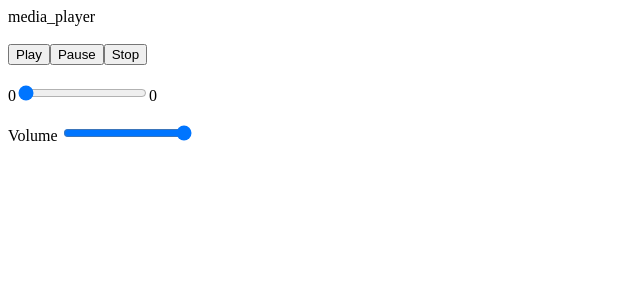
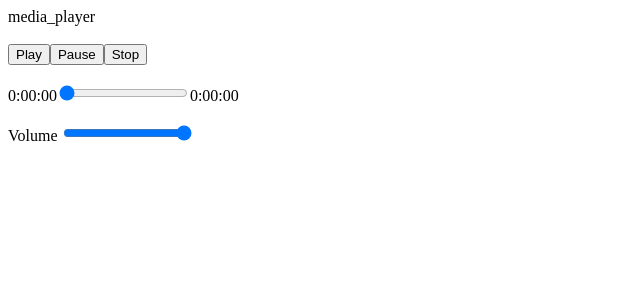
Before and after one commit to sudan45/media-player, an Angular app: page / in a window 1280 px wide. Shown: the top 300 px of the page, without its empty margins (0-640 px from the left). Built offline with nearby package versions, Linux system fonts and the light colour scheme.

Commit message:
duration added in the seek bar

```diff
--- a/src/app/app.component.html
+++ b/src/app/app.component.html
@@ -9,7 +9,7 @@
 </div>
 <br>
 <div>
-<span>{{current_time}}</span><input type="range" min="0"  max="{{duration}}" [value]="seek" (input)="seektoplay($event)"><span>{{duration}}</span>
+<span>{{current_time}}</span><input type="range" min="0"  max="{{total_duration}}" [value]="seek" (input)="seektoplay($event)"><span>{{duration}}</span>
 </div>
 <br>
 <div>
--- a/src/app/app.component.ts
+++ b/src/app/app.component.ts
@@ -21,9 +21,9 @@ export class AppComponent {
     "loadedmetadata",
     "loadstart"
   ];
-  current_time:any="0"
-  duration:any="0"
-  seek:any=0
+  current_time:any="0:00:00"
+  duration:any="0:00:00"
+  total_duration:any=0
   audio = new Audio()
   streamObserver(mp3: any) {
     return new Observable(observer => {
@@ -31,7 +31,7 @@ export class AppComponent {
       this.audio.play()
 
       const handler = (event: Event) => {
-        this.seek=this.audio.currentTime
+        this.total_duration=this.audio.duration
         this.duration=this.formatTime(this.audio.duration)
         this.current_time=this.formatTime(this.audio.currentTime)
       }
```
Also changed, not shown: 2 other files (tests, documents, lock files or other folders).
